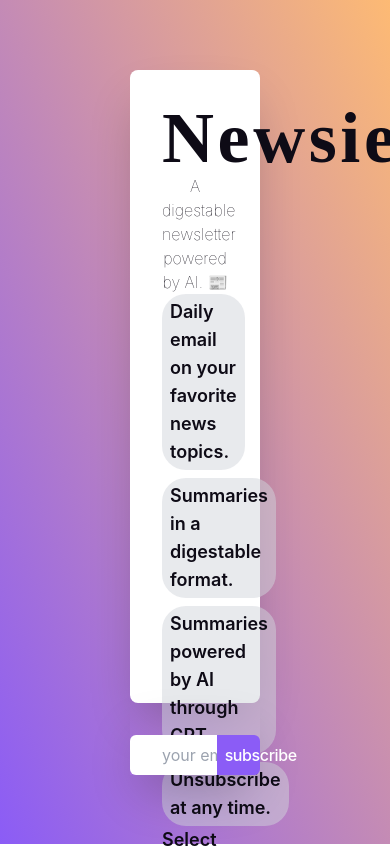
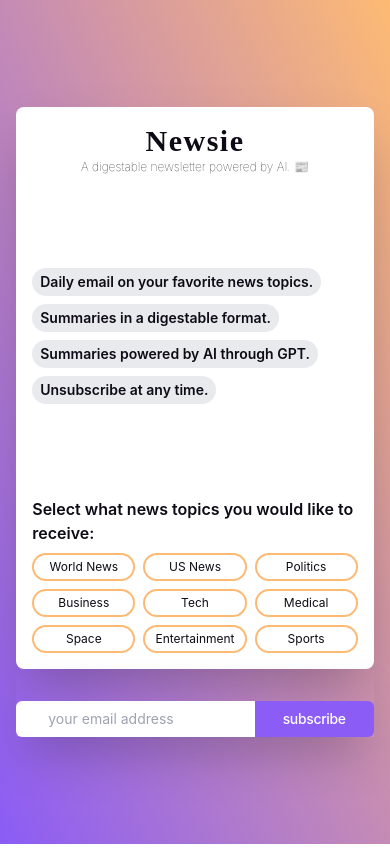
Before and after one commit to parisosuch-dev/newsie, a React (Create React App) app: page / in a window 390 px wide. Shown: the top 848 px of the page. Built offline with nearby package versions, Linux system fonts and the light colour scheme.

Commit message:
responsive layout

```diff
--- a/src/components/AboutSection.js
+++ b/src/components/AboutSection.js
@@ -1,5 +1,5 @@
 export const AboutSection = () => {
-    const pStyle = "text-lg font-inter font-semibold bg-gray-300/50 rounded-3xl px-2 py-1 w-fit transition ease-in-out delay-50 hover:shadow-md hover:-translate-y-1"
+    const pStyle = "text-sm sm:text-lg font-inter font-semibold bg-gray-300/50 rounded-3xl px-2 py-1 w-fit transition ease-in-out delay-50 hover:shadow-md hover:-translate-y-1"
 
     return (
         <div className="space-y-2">
--- a/src/components/Button.js
+++ b/src/components/Button.js
@@ -3,7 +3,7 @@ import { useState } from "react";
 export const Button = (props) => {
     const { topic, selectedTopics, setSelectedTopics } = props;
     const [active, setActive] = useState(false);
-    const buttonStyle = "border-2 border-orange-300 rounded-2xl p-1"
+    const buttonStyle = "border-2 border-orange-300 rounded-2xl p-1 text-xs sm:text-lg"
     const activeStyle = buttonStyle + " bg-orange-300 text-white"
 
     const handleClick = () => {
--- a/src/pages/Landing.js
+++ b/src/pages/Landing.js
@@ -8,28 +8,28 @@ export const Landing = () => {
 
     return (
         <div className="h-screen bg-gradient-to-tr from-violet-500 to-orange-300 flex flex-col items-center justify-center space-y-0">
-            <div className="bg-white text-void shadow-2xl p-8 flex flex-col justify-between rounded-lg h-3/4 w-1/3">
+            <div className="bg-white text-void shadow-2xl p-4 sm:p-8 flex flex-col justify-between rounded-lg w-11/12 h-2/3 sm:h-3/4 sm:w-1/3">
                 <div>
-                    <h1 className="text-7xl font-unbounded font-semibold tracking-wider text-center">Newsie</h1>
-                    <h2 className="font-inter font-thin text-md text-center">A digestable newsletter powered by AI. 📰</h2>
+                    <h1 className="text-3xl sm:text-7xl font-unbounded font-semibold tracking-wider text-center">Newsie</h1>
+                    <h2 className="font-inter font-thin text-xs sm:text-lg text-center">A digestable newsletter powered by AI. 📰</h2>
                 </div>
                 <AboutSection />
                 <div className="">
-                    <p className="font-inter text-lg font-semibold">Select what news topics you would like to receive:</p>
-                    <div className="pt-2 grid grid-cols-3 text-center gap-2 font-inter">
+                    <p className="font-inter text-md sm:text-lg font-semibold">Select what news topics you would like to receive:</p>
+                    <div className="pt-2 grid grid-cols-3 sm:grid-cols-3 text-center gap-2 font-inter">
                         {topics.map((item) => (
                             <Button topic={item} key={item} setSelectedTopics={setSelectedTopics} selectedTopics={selectedTopics}></Button>
                         ))}
                     </div>
                 </div>
             </div>
-            <div className="pt-8 shadow-2xl w-1/3">
+            <div className="pt-8 shadow-2xl w-11/12 sm:w-1/3">
                 <input
-                    className="pl-8 py-2 rounded-tl-md rounded-bl-md w-2/3 outline-none font-inter"
+                    className="pl-8 py-2 rounded-tl-md rounded-bl-md w-2/3 outline-none font-inter text-sm sm:text-lg"
                     placeholder="your email address"
                 />
                 <button
-                    className="bg-violet-500 rounded-tr-md rounded-br-md p-2 text-white font-inter font-medium tracking-tight w-1/3"
+                    className="bg-violet-500 rounded-tr-md rounded-br-md p-2 text-white font-inter font-medium tracking-tight w-1/3 text-sm sm:text-lg"
                 >subscribe</button>
             </div>
         </div>
```
